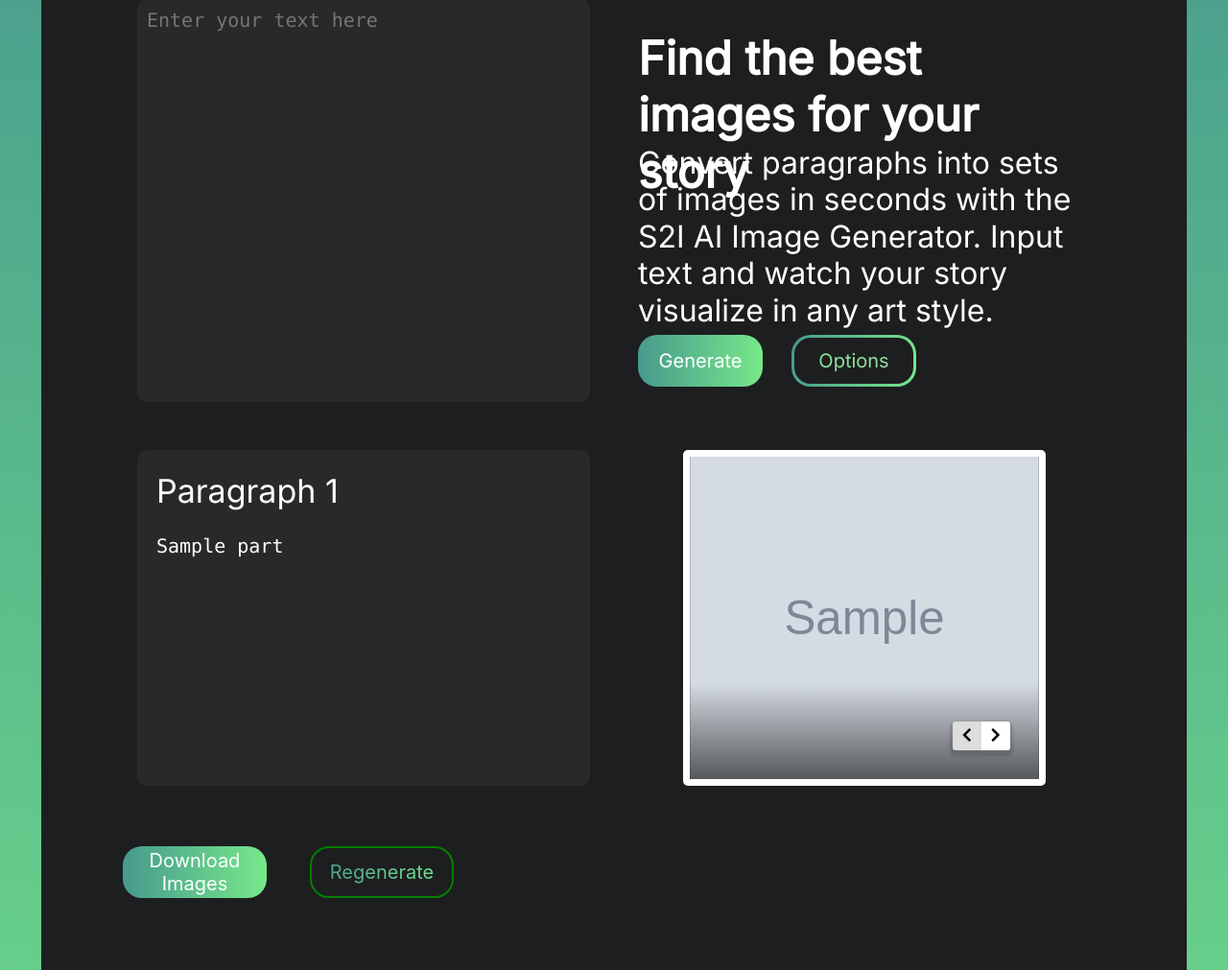
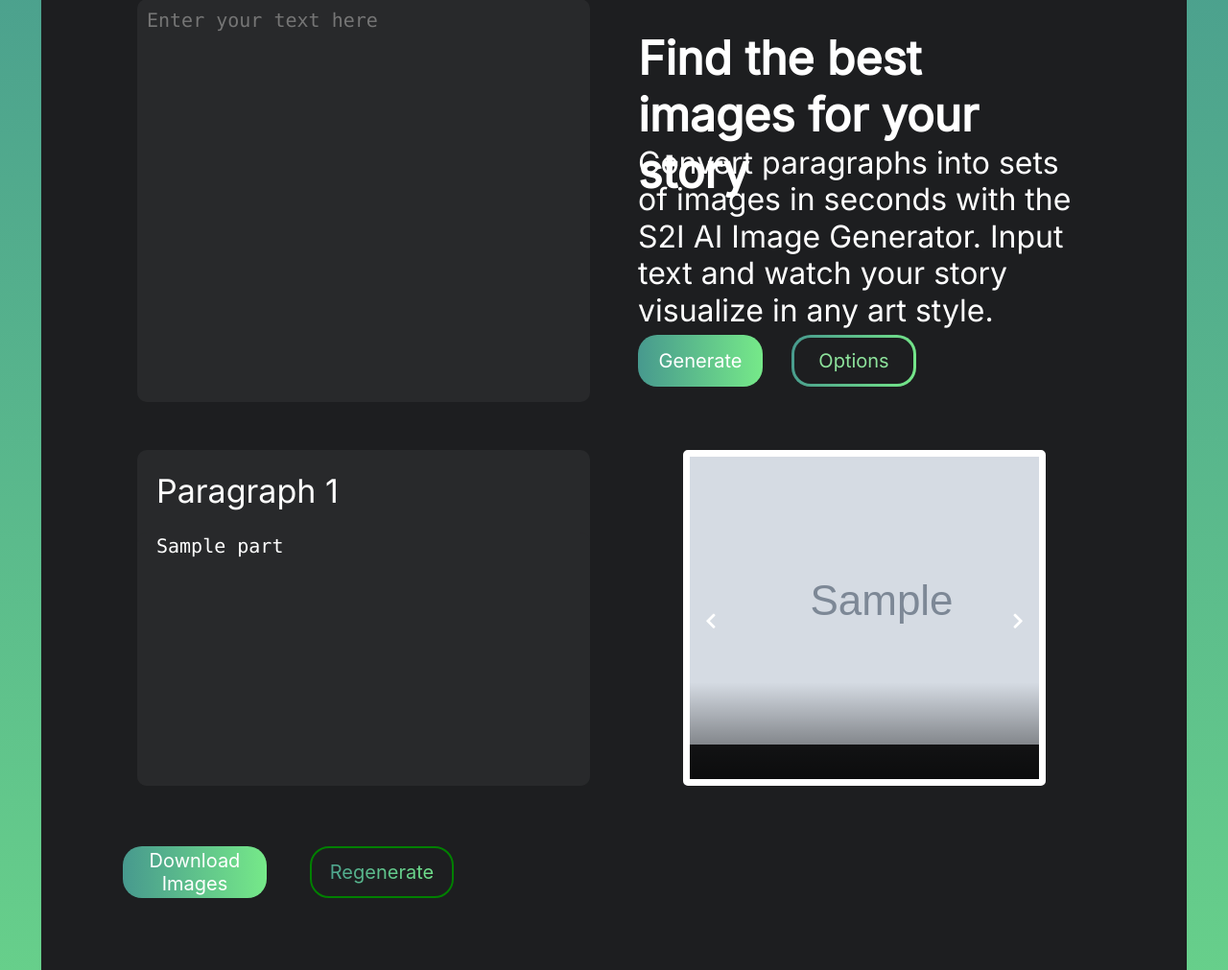
Before and after one commit to kryC1/graduation_project_s2i, a Django app: template s2i_django/stories2image/templates/stories2image/home.html in a window 1280 px wide. Shown: the part 191-1202 px from the top of the page at 96% size. Run offline with Django 3.2, Linux system fonts and the light colour scheme; the template is opened without the code that fills it: most values are stand-ins (such as "Sample title", 1, 10 or a date in 2020); grey boxes marked "Sample" are stand-in pictures.

Commit message:
Update home.css

```diff
--- a/s2i_django/stories2image/static/stories2image/home.css
+++ b/s2i_django/stories2image/static/stories2image/home.css
@@ -430,173 +430,6 @@ body {
   z-index: 9;
 }
 
-.slider-control {
-  position: absolute;
-  right: 30px;
-  bottom: 30px;
-  width: 60px;
-  overflow: hidden;
-  border-radius: 3px;
-  box-shadow: 0 3px 3px 3px rgba(0, 0, 0, 0.15);
-  z-index: 99;
-}
-.slider-control .control {
-  width: 50%;
-  height: 30px;
-  display: block;
-  float: left;
-  text-align: center;
-  line-height: 30px;
-  cursor: pointer;
-  transition: 0.3s all ease;
-  background: white;
-}
-.slider-control .control .icon {
-  pointer-events: none;
-  transition: 0.3s all ease;
-}
-.slider-control .control.disabled {
-  pointer-events: none;
-  background: #ddd;
-}
-.slider-control .control.disabled .icon {
-  opacity: 0.5;
-}
-
-.slide {
-  position: absolute;
-  top: 0;
-  right: 0;
-  bottom: 0;
-  left: 0;
-  padding: 0px;
-  margin: 0px;
-  transition: 0.45s all cubic-bezier(0.65, 0.05, 0.36, 1);
-  -webkit-clip-path: inset(0 0 0 0);
-  clip-path: inset(0 0 0 0);
-}
-
-.slide:before {
-  content: "";
-
-  top: 0;
-  right: 0;
-  bottom: 0;
-  left: 0;
-  background: rgba(0, 0, 0, 0.125);
-}
-.slide.slide-on {
-  -webkit-clip-path: inset(0 100% 0 0);
-  clip-path: inset(0 100% 0 0);
-}
-
-.slide img {
-  width: 100%;
-  height: 100%;
-}
-
-
-
-
-
-
-
-
-
-
-
-
-
-
-
-
-
-
-
-
-
-
-
-
-
-
-
-
-
-
-
-
-
-
-
-
-
-
-
-
-
-
-
-
-
-/*.slider-container {
-  position: relative;
-  overflow: hidden;
-  width: 80%;
-  height: 100%;;
-  border-radius: 10px;
-}
-
-.slider {
-  display: flex;
-  transition: transform 0.5s ease-in-out;
-  width: 100%;
-  height: 100%;
-  border-radius: 10px;
-}
-
-.outer-image {
-  width: 500px;
-  height: 350px;
-  border-radius: 10px;
-  padding-left: 10%;
-  padding-right: 10%;
-}
-
-.slide-image {
-  max-width: 100%;
-  max-height: 100%;
-  border-radius: 10px;
-  padding-left: 10%;
-  padding-right: 10%;
-}
-
-.prev,
-.next {
-  position: absolute;
-  top: 50%;
-  transform: translateY(-50%);
-  width: 50px;
-  height: 50px;
-  background-color: transparent;
-  cursor: pointer;
-  font-size: 24px;
-  color: white;
-  text-align: center;
-  z-index: 1;
-  font-size: 50px;
-  border: none;
-  background-color: transparent;
-  }
-
-.prev {
-  left: 0;
-
-}
-.next {
-  right: 0;
-}*/
-
 .third-div {
    margin-top: 50px;
    display: flex;
@@ -604,7 +437,6 @@ body {
    align-items: center;
    gap: 50px;
    justify-content: center;
-
 }
 
 .third-div-a {
@@ -648,13 +480,11 @@ body {
   border: none;
 }
 
-
 .third-div-a-div2 {
   display: flex;
   flex: 9;
   width: 90%;
 }
-
 
 .third-div-b {
    display: flex;
@@ -668,9 +498,7 @@ body {
  /* background: #76E989;
   background: linear-gradient(180deg, #47998E 0%, #76E989 100%);
 */
-
 }
-
 
 .fourth-div {
    margin-top: 50px;
@@ -680,7 +508,6 @@ body {
    gap: 35px;
    height: 80px;
 }
-
 
 .fourth-div-buttonleft {
   background: linear-gradient(90deg, #47998E 0%, #76E989 100%);
@@ -718,7 +545,6 @@ body {
   border-color: green;
 }
 
-
 .fifth-div {
   margin-top: 100px;
   display: flex;
@@ -744,6 +570,7 @@ body {
    margin-top: 60px;
 
 }
+
 .footer-div-a {
   display: flex;
   gap: 20px;
@@ -751,7 +578,6 @@ body {
   margin-left: 20px;
 
   flex-direction: row;
-
 }
 
 .footer-div-a-p {
@@ -763,6 +589,7 @@ body {
   line-height: 120%;
   color: #FFFFFF;
 }
+
 .footer-div-b {
   display: flex;
   width: 50%;
@@ -772,3 +599,71 @@ body {
   margin-right: 30px;
 
 }
+
+* {box-sizing:border-box}
+
+/* Slideshow container */
+.slideshow-container {
+  max-width: 1000px;
+  position: relative;
+  margin: auto;
+}
+
+/* Hide the images by default */
+.mySlides {
+  display: none;
+}
+
+/* Next & previous buttons */
+.prev, .next {
+  cursor: pointer;
+  position: absolute;
+  top: 50%;
+  width: auto;
+  margin-top: -22px;
+  padding: 16px;
+  color: white;
+  font-weight: bold;
+  font-size: 18px;
+  transition: 0.6s ease;
+  border-radius: 0 3px 3px 0;
+  user-select: none;
+}
+
+/* Position the "next button" to the right */
+.next {
+  right: 0;
+  border-radius: 3px 0 0 3px;
+}
+
+/* On hover, add a black background color with a little bit see-through */
+.prev:hover, .next:hover {
+  background-color: rgba(0,0,0,0.8);
+}
+
+/* The dots/bullets/indicators */
+.dot {
+  cursor: pointer;
+  height: 15px;
+  width: 15px;
+  margin: 0 2px;
+  background-color: #bbb;
+  border-radius: 50%;
+  display: inline-block;
+  transition: background-color 0.6s ease;
+}
+
+.active, .dot:hover {
+  background-color: #717171;
+}
+
+/* Fading animation */
+.fade {
+  animation-name: fade;
+  animation-duration: 1.5s;
+}
+
+@keyframes fade {
+  from {opacity: .4}
+  to {opacity: 1}
+}
```
